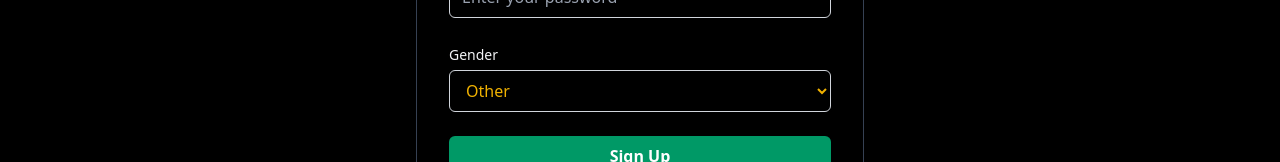
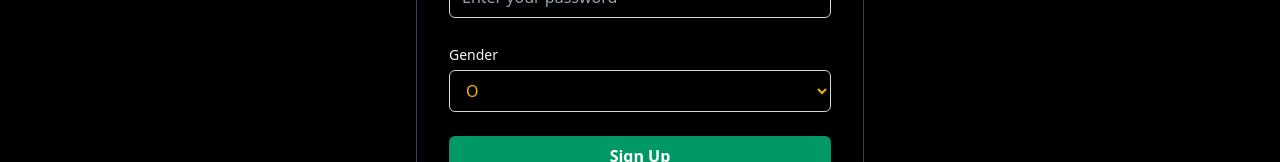
Before and after one commit to GautamSutar/LinkChat, a React (Vite) app in the folder frontend/: page /signup in a window 1280 px wide. Shown: the part 538-700 px from the top of the page. Built offline with nearby package versions, Linux system fonts and the light colour scheme; no server answers.

Commit message:
updated the code

```diff
--- a/frontend/src/api/auth.ts
+++ b/frontend/src/api/auth.ts
@@ -6,10 +6,10 @@ export interface LoginCredentials {
 }
 
 export interface SignupData {
-    username: string;
+    display_name: string;
     email: string;
     password: string;
-    gender: "male" | "female" | "other";
+    gender: "M" | "F" | "O";
 }
 export const loginUser = async (credentials:LoginCredentials) => {
     const response = await axiosInstance.post('/users/obtainToken/', credentials);
--- a/frontend/src/pages/AuthPage/SignupPage.tsx
+++ b/frontend/src/pages/AuthPage/SignupPage.tsx
@@ -1,13 +1,14 @@
 import React, { useState } from "react";
 import { Link, useNavigate } from "react-router-dom";
 import { useAuth } from "../../hooks/useAuth";
+import type { SignupData } from "../../api/auth.ts";
 
 const SignupPage: React.FC = () => {
   const [formData, setFormData] = useState({
     display_name: "",
     email: "",
     password: "",
-    gender: "O", // Default gender to 'Other'
+    gender: "O",
   });
   const [error, setError] = useState("");
   const [loading, setLoading] = useState(false);
@@ -24,8 +25,16 @@ const SignupPage: React.FC = () => {
     e.preventDefault();
     setError("");
     setLoading(true);
+
     try {
-      await signup(formData);
+      const signupPayload: SignupData = {
+        display_name: formData.display_name,
+        email: formData.email,
+        password: formData.password,
+        gender: formData.gender,
+      };
+
+      await signup(signupPayload);
       navigate("/login");
     } catch (err: any) {
       const errors = err.response?.data;
@@ -39,6 +48,7 @@ const SignupPage: React.FC = () => {
       setLoading(false);
     }
   };
+
 
   return (
     <div className="flex items-center justify-center min-h-screen bg-transparent">
@@ -126,13 +136,13 @@ const SignupPage: React.FC = () => {
             >
               {/* Apply black background and yellow text to options */}
               <option value="O" className="bg-black text-yellow-500">
-                Other
+                O
               </option>
               <option value="M" className="bg-black text-yellow-500">
-                Male
+                M
               </option>
               <option value="F" className="bg-black text-yellow-500">
-                Female
+                F
               </option>
             </select>
           </div>
```
